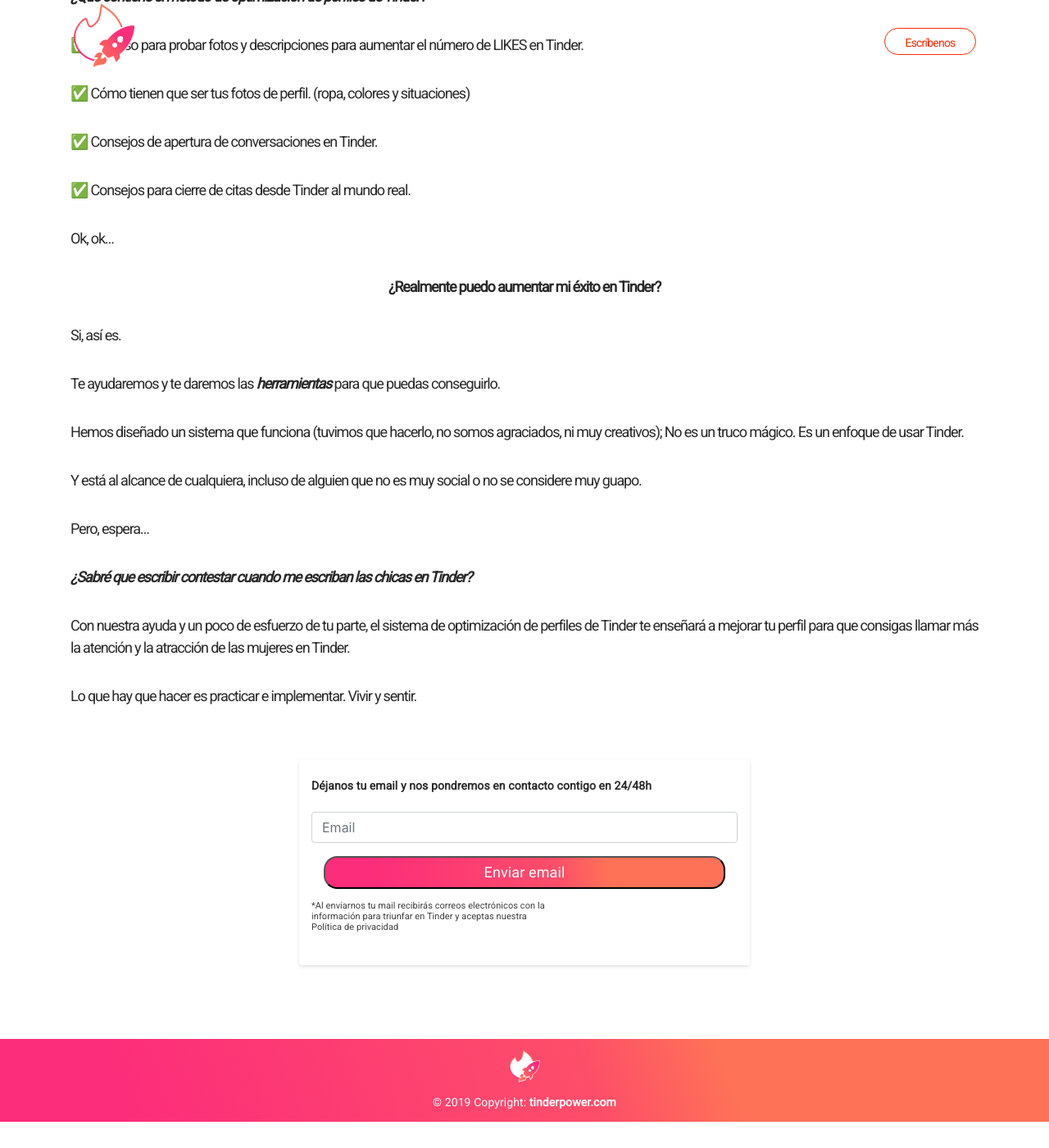
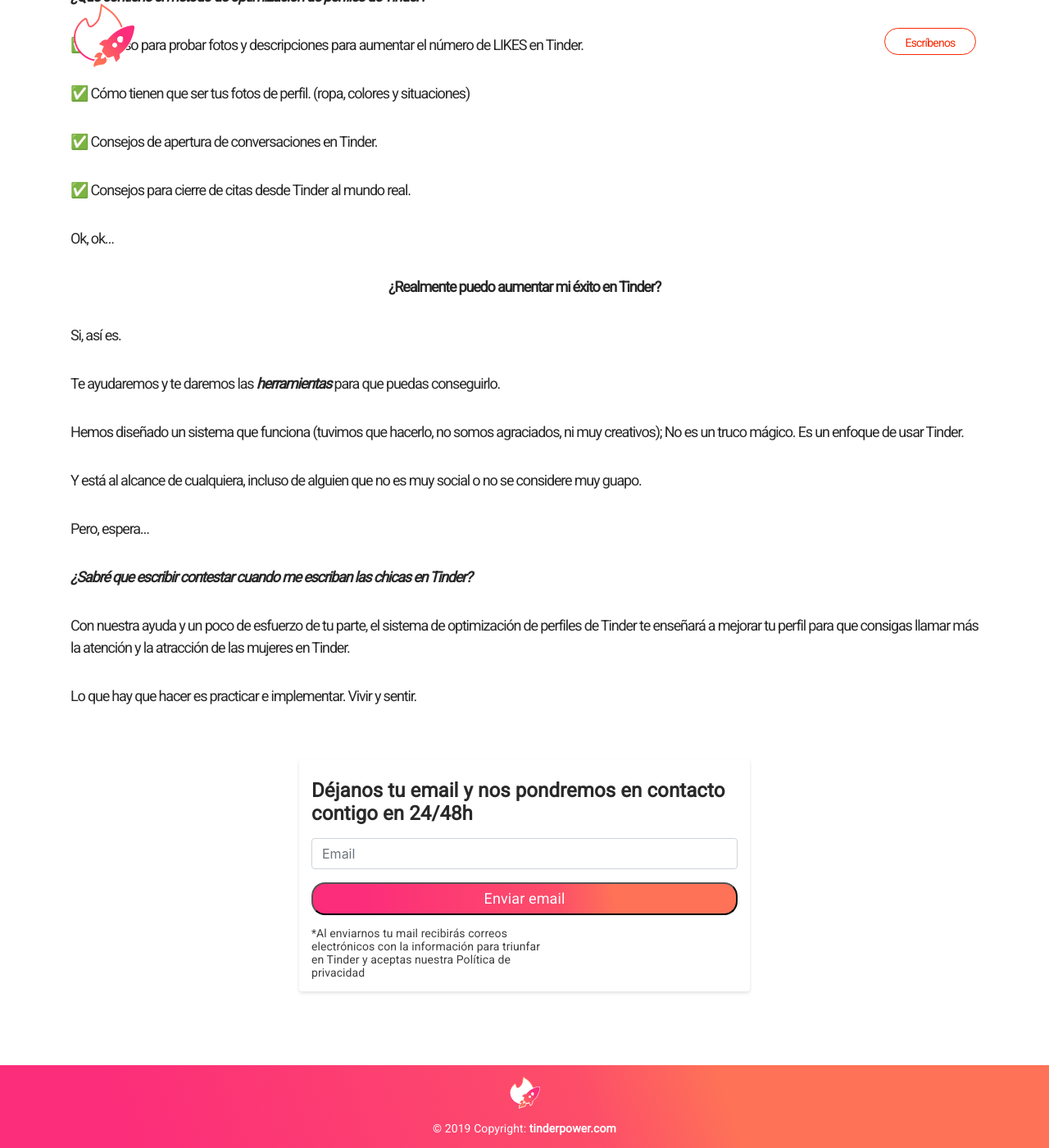
Before and after one commit to dmartincc/tinderpower.github.io, a Jekyll site: the page built from index.md, in a window 1280 px wide and 1400 px high, scrolled down 3665 px. Shown: the whole window at 82% size. Built offline with Jekyll 4.4.1, drawn with Linux system fonts in a browser that asks for light colours; comment, search, counter and statistics services are not loaded; before the commit the page ends 5033 px from its top, so only the background shows below that.

Commit message:
link the email form with MailChimp

```diff
--- a/_includes/bottomCTA.html
+++ b/_includes/bottomCTA.html
@@ -1,4 +1,5 @@
-<div class="container-fluid bottomCTA py-2 rounded">
+<!-- Old Bottom CTA -->
+<!--<div class="container-fluid bottomCTA py-2 rounded">
     <div class="jumbotron pb-n4 " style="background:transparent !important; padding: 0rem !important; max-width: 550px;">
       <div class="form-group">
         <label for="exampleInputEmail1" class=" text2BottomCTA py-3">Déjanos tu email y nos pondremos en contacto contigo en 24/48h</label>
@@ -9,4 +10,33 @@
         <p class="text3BottomCTA">*Al enviarnos tu mail recibirás correos electrónicos con la información para triunfar en Tinder y aceptas nuestra Política de privacidad</p>
       </div>
     </div>
+</div> -->
+
+<!-- Begin Mailchimp Signup Form -->
+<div class="container-fluid bottomCTA py-2 rounded">
+    <div class="jumbotron pb-n4 " style="background:transparent !important; padding: 0rem !important; max-width: 550px;">
+<div id="mc_embed_signup">
+<form action="https://tinderpower.us4.list-manage.com/subscribe/post?u=b90547419bff049c9f7fdbd10&amp;id=804ec5f000" method="post" id="mc-embedded-subscribe-form" name="mc-embedded-subscribe-form" class="validate" target="_blank" novalidate>
+    <div id="text2BottomCTA py-3">
+	<p class="text2BottomCTA ">Déjanos tu email y nos pondremos en contacto contigo en 24/48h</p>
+<div class="mc-field-group">
+	<input type="email" value="" name="EMAIL" class="form-control"  id="mce-EMAIL" placeholder="Email">
 </div>
+
+	<div id="mce-responses" class="clear">
+		<div class="response" id="mce-error-response" style="display:none"></div>
+		<div class="response" id="mce-success-response" style="display:none"></div>
+	</div>    <!-- real people should not fill this in and expect good things - do not remove this or risk form bot signups-->
+    <div style="position: absolute; left: -5000px;" aria-hidden="true"><input type="text" name="b_b90547419bff049c9f7fdbd10_804ec5f000" tabindex="-1" value=""></div>
+    <div class="clear py-3"><button type="submit" value="Enviar Email" name="subscribe" id="mc-embedded-subscribe" class="buttonBottomCTA btn-block"><span>Enviar email</span></button></div>
+    <div class="mc-field-group input-group">
+      <p class="text3BottomCTA">*Al enviarnos tu mail recibirás correos electrónicos con la información para triunfar en Tinder y aceptas nuestra Política de privacidad</p>
+    </div>
+    </div>
+</form>
+</div>
+<script type='text/javascript' src='//s3.amazonaws.com/downloads.mailchimp.com/js/mc-validate.js'></script><script type='text/javascript'>(function($) {window.fnames = new Array(); window.ftypes = new Array();fnames[0]='EMAIL';ftypes[0]='email';}(jQuery));var $mcj = jQuery.noConflict(true);</script>
+</div>
+</div>
+
+<!--End mc_embed_signup-->
--- a/assets/css/base.css
+++ b/assets/css/base.css
@@ -207,7 +207,7 @@
 }
 .text2BottomCTA{
   font-family: Roboto;
-  font-size: 14px;
+  font-size: 24px;
   font-weight: bold;
   font-stretch: normal;
   font-style: normal;
@@ -240,7 +240,7 @@
 height: 39px;
 opacity: 0.76;
 font-family: Roboto;
-font-size: 11px;
+font-size: 14px;
 font-weight: normal;
 font-stretch: normal;
 font-style: normal;
```
